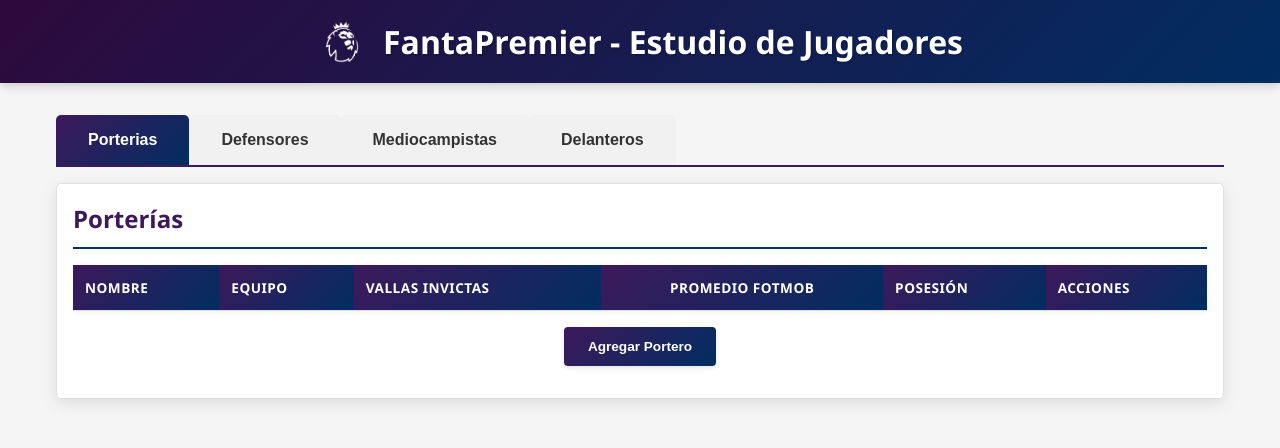
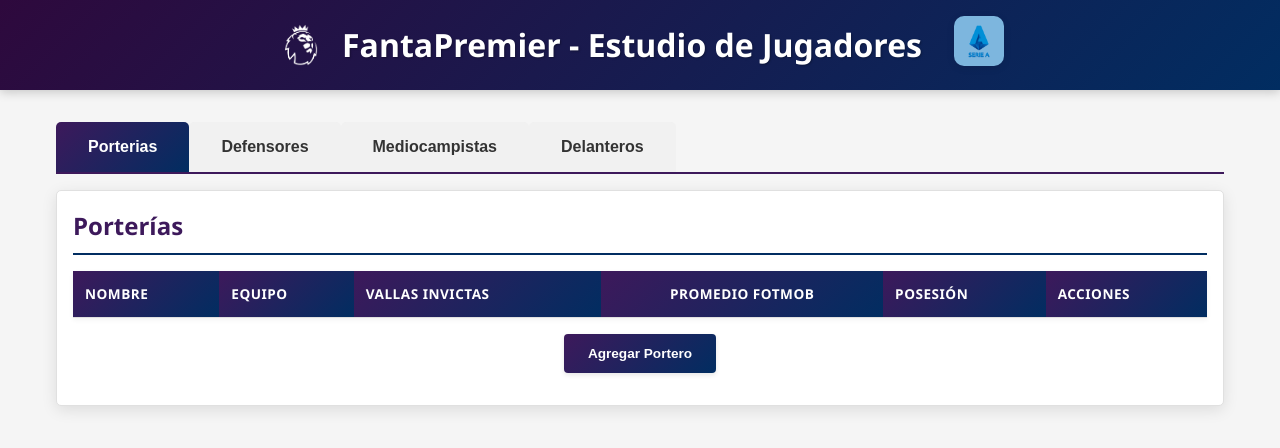
Before and after one commit to Sdfl2006/FantaPremier, a plain HTML site: page index.html in a window 1280 px wide. Drawn offline with Linux system fonts and the light colour scheme.

Commit message:
Link FantaCalcio

```diff
--- a/index.html
+++ b/index.html
@@ -11,6 +11,9 @@
         <div class="header-content">
             <img src="england-premier-league-logo-on-transparent-background-free-vector.png" alt="Premier League Logo" class="pl-logo">
             <h1>FantaPremier - Estudio de Jugadores</h1>
+            <a href="https://sdfl2006.github.io/FantaCalcio/" target="_blank">
+            <img src="Serie_A.png" alt="Premier League Logo" class="sa-logo">
+            </a>
         </div>
     </header>
 
--- a/styles.css
+++ b/styles.css
@@ -31,6 +31,16 @@ header {
 .pl-logo {
     height: 50px;
     width: auto;
+}
+
+.sa-logo {
+    height: 50px;
+    width: auto;
+    margin-left: 1rem;
+    border-radius: 10px;
+    background: #7db6de;
+    padding: 4px;
+    box-shadow: 0 2px 8px rgba(0,0,0,0.08);
 }
 
 header h1 {
```
Also changed, not shown: Serie_A.png (added).
